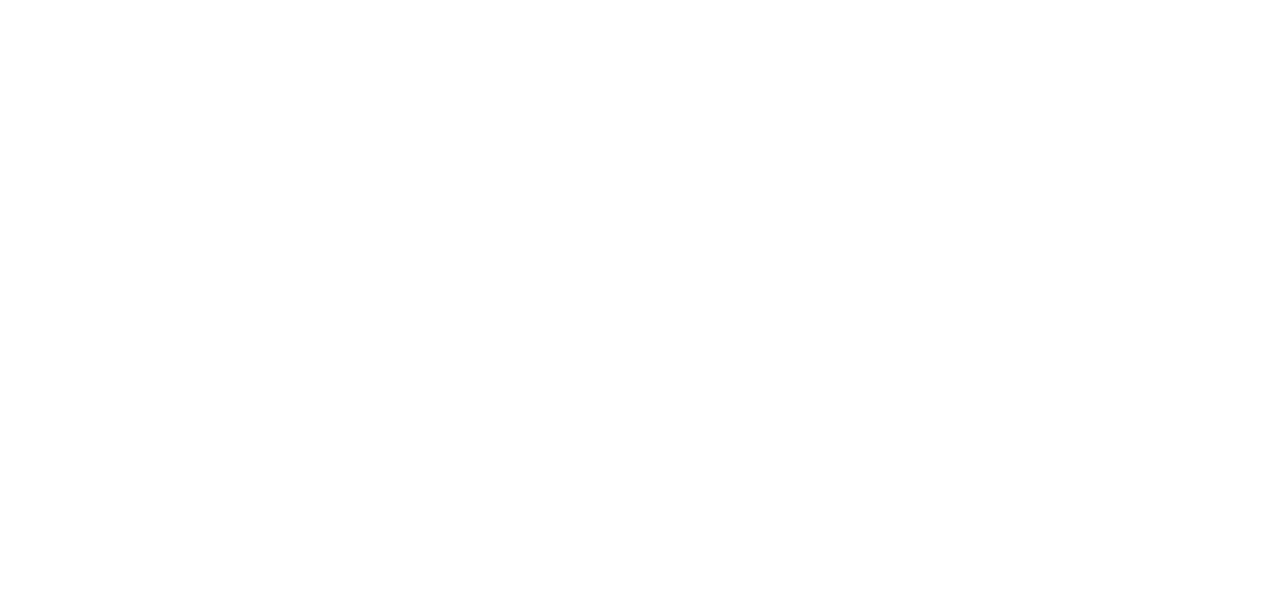
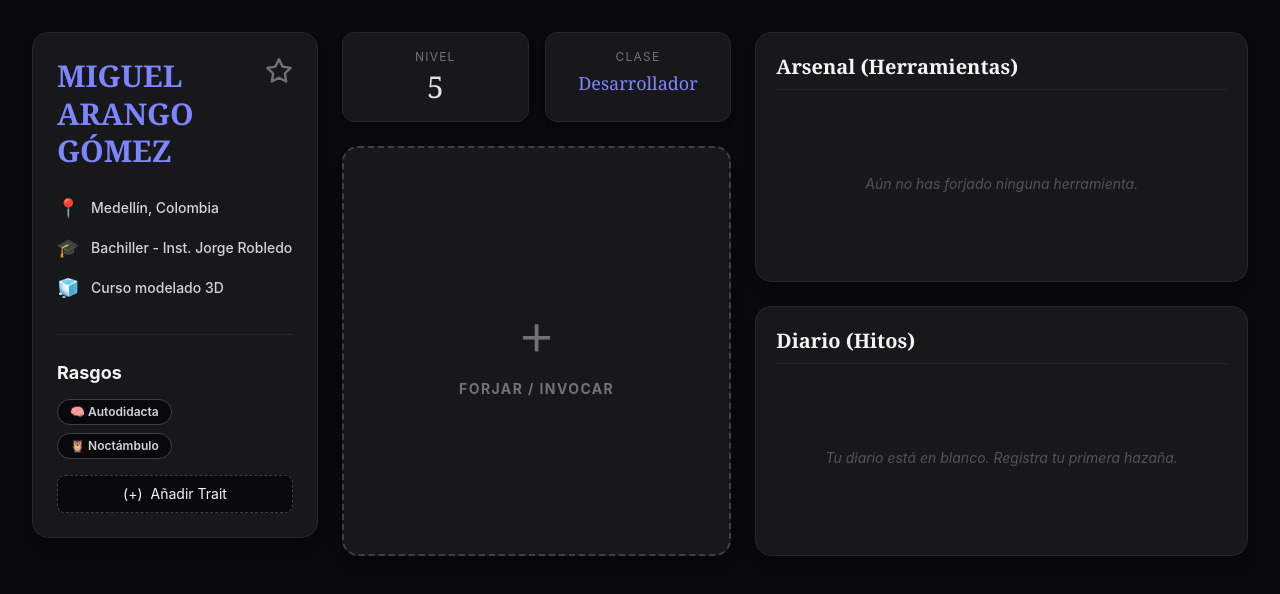
Before and after one commit to loaizavelez/ProyectoCharacterVitae, a React (Vite) app: page /home in a window 1280 px wide. Before the commit this address had no page. Shown: the top 594 px of the page. Built offline with nearby package versions, Linux system fonts and the light colour scheme.

Commit message:
conectar el home

```diff
--- a/src/App.jsx
+++ b/src/App.jsx
@@ -1,6 +1,7 @@
 import { BrowserRouter, Routes, Route } from 'react-router-dom';
 import Landing from './Pages/LandingPage/Landing';
 import Login from './Pages/Login/Login';
+import Home from './Pages/Home/Home';
 // 1. Importas el componente del Canvas
 import DrawingCanvas from './Components/DrawingCanvas/DrawingCanvas';
 
@@ -10,7 +11,7 @@
       <Routes>
         <Route path="/" element={<Landing />} />
         <Route path="/login" element={<Login />} />
-
+        <Route path="/home" element={<Home />} />
 
         <Route path="/canvas" element={
           <div className="min-h-screen bg-zinc-950 flex items-center justify-center p-4">
--- /dev/null
+++ b/src/Pages/Agregar_Herramienta/AgregarHerramienta.jsx
@@ -0,0 +1,48 @@
+import Herramienta from '../../Components/Herramienta/Herramienta.jsx';
+
+export default function AgregarHerramienta() {
+  return (
+    <main className="min-h-screen bg-zinc-950 text-zinc-100 font-sans p-4 md:p-8">
+      <div className="max-w-6xl mx-auto space-y-8">
+
+        {/* Cabecera de la página */}
+        <header className="flex items-center gap-4">
+          <button
+            onClick={() => window.history.back()}
+            className="p-2 bg-zinc-900 border border-zinc-800 rounded-full hover:bg-zinc-800 hover:border-zinc-700 transition-colors group"
+          >
+            <svg
+              xmlns="http://www.w3.org/2000/svg"
+              width="24"
+              height="24"
+              viewBox="0 0 24 24"
+              fill="none"
+              stroke="currentColor"
+              strokeWidth="2"
+              strokeLinecap="round"
+              strokeLinejoin="round"
+              className="text-zinc-400 group-hover:text-zinc-100 transition-colors"
+              aria-label="Regresar"
+            >
+              <path d="M15 18l-6-6 6-6" />
+            </svg>
+          </button>
+          <div>
+            <h1 className="text-3xl font-bold font-serif tracking-wide text-zinc-100">
+              Mesa de Forja
+            </h1>
+            <p className="text-sm text-zinc-400 mt-1">
+              Registra un nuevo artefacto en tu arsenal.
+            </p>
+          </div>
+        </header>
+
+        {/* Renderizado del Componente */}
+        <section>
+          <Herramienta />
+        </section>
+
+      </div>
+    </main>
+  );
+}
--- /dev/null
+++ b/src/Pages/Home/Home.jsx
@@ -0,0 +1,135 @@
+import { useState } from 'react';
+
+export default function Home() {
+  const [showAddModal, setShowAddModal] = useState(false);
+
+  return (
+    <main className="min-h-screen bg-zinc-950 text-zinc-100 font-sans p-4 md:p-6 lg:p-8">
+      {/* Contenedor principal con Grid.
+          1 columna en móvil, 12 columnas lógicas en tablet/escritorio */}
+      <div className="max-w-7xl mx-auto grid grid-cols-1 md:grid-cols-12 gap-6">
+
+        {/* ==========================================
+            COLUMNA 1: PERFIL (Izquierda)
+            Móvil: Ocupa todo | Tablet: 5/12 | Escritorio: 3/12
+        =========================================== */}
+        <section className="col-span-1 md:col-span-5 lg:col-span-3 bg-zinc-900 border border-zinc-800 rounded-2xl p-6 relative shadow-lg h-max">
+          <button className="absolute top-6 right-6 text-zinc-500 hover:text-yellow-500 transition-colors">
+            <svg xmlns="http://www.w3.org/2000/svg" width="28" height="28" viewBox="0 0 24 24" fill="none" stroke="currentColor" strokeWidth="2" strokeLinecap="round" strokeLinejoin="round">
+              <polygon points="12 2 15.09 8.26 22 9.27 17 14.14 18.18 21.02 12 17.77 5.82 21.02 7 14.14 2 9.27 8.91 8.26 12 2"></polygon>
+            </svg>
+          </button>
+
+          <div className="mb-6 pr-8">
+            <h1 className="text-2xl lg:text-3xl font-bold font-serif text-indigo-400 leading-tight">
+              MIGUEL ARANGO GÓMEZ
+            </h1>
+          </div>
+
+          <ul className="space-y-3 text-sm text-zinc-300 font-medium">
+            <li className="flex items-center gap-3"><span className="text-lg">📍</span> Medellín, Colombia</li>
+            <li className="flex items-center gap-3"><span className="text-lg">🎓</span> Bachiller - Inst. Jorge Robledo</li>
+            <li className="flex items-center gap-3"><span className="text-lg">🧊</span> Curso modelado 3D</li>
+          </ul>
+
+          <div className="mt-8 pt-6 border-t border-zinc-800">
+            <h2 className="text-lg font-bold text-zinc-100 mb-3">Rasgos</h2>
+            <div className="flex flex-wrap gap-2 mb-4">
+              <span className="px-3 py-1 bg-zinc-950 border border-zinc-700 rounded-full text-xs font-semibold text-zinc-300">🧠 Autodidacta</span>
+              <span className="px-3 py-1 bg-zinc-950 border border-zinc-700 rounded-full text-xs font-semibold text-zinc-300">🦉 Noctámbulo</span>
+            </div>
+            <button className="w-full py-2 bg-zinc-950 border border-dashed border-zinc-700 hover:border-indigo-500 hover:text-indigo-400 rounded-lg text-sm transition-colors flex items-center justify-center gap-2">
+              <span>(+)</span> Añadir Trait
+            </button>
+          </div>
+        </section>
+
+        {/* ==========================================
+            COLUMNA 2: ACCIÓN CENTRAL (Medio)
+            Móvil: Ocupa todo | Tablet: 7/12 | Escritorio: 4/12
+        =========================================== */}
+        <section className="col-span-1 md:col-span-7 lg:col-span-4 flex flex-col gap-6">
+          {/* Pequeños stats estilo RPG (Visibles más que todo en tablet/desktop) */}
+          <div className="grid grid-cols-2 gap-4">
+            <div className="bg-zinc-900 border border-zinc-800 rounded-xl p-4 text-center shadow-md">
+              <p className="text-xs text-zinc-500 uppercase tracking-widest mb-1">Nivel</p>
+              <p className="text-3xl font-serif text-zinc-200">5</p>
+            </div>
+            <div className="bg-zinc-900 border border-zinc-800 rounded-xl p-4 text-center shadow-md">
+              <p className="text-xs text-zinc-500 uppercase tracking-widest mb-1">Clase</p>
+              <p className="text-lg font-serif text-indigo-400 mt-1">Desarrollador</p>
+            </div>
+          </div>
+
+          {/* Tarjeta Gigante de Agregar */}
+          <button
+            onClick={() => setShowAddModal(true)}
+            className="flex-1 w-full min-h-[200px] md:min-h-[300px] bg-zinc-900 border-2 border-dashed border-zinc-700 hover:border-indigo-500 rounded-2xl flex flex-col items-center justify-center gap-4 text-zinc-500 hover:text-indigo-400 transition-all hover:scale-[1.02] active:scale-95 group shadow-lg"
+          >
+            <span className="text-6xl font-light group-hover:drop-shadow-[0_0_15px_rgba(99,102,241,0.8)]">+</span>
+            <span className="text-sm font-bold uppercase tracking-widest">Forjar / Invocar</span>
+          </button>
+        </section>
+
+        {/* ==========================================
+            COLUMNA 3: HISTORIAL E INVENTARIO (Derecha)
+            Móvil: Ocupa todo | Tablet: 12/12 (abajo) | Escritorio: 5/12
+        =========================================== */}
+        <section className="col-span-1 md:col-span-12 lg:col-span-5 flex flex-col gap-6">
+          {/* En tableta se ponen lado a lado, en móvil y escritorio se apilan */}
+          <div className="grid grid-cols-1 md:grid-cols-2 lg:grid-cols-1 gap-6 h-full">
+
+            {/* Herramientas */}
+            <div className="bg-zinc-900 border border-zinc-800 rounded-2xl p-5 shadow-lg flex flex-col min-h-[250px]">
+              <h3 className="text-xl font-bold font-serif text-zinc-100 mb-4 border-b border-zinc-800 pb-2">
+                Arsenal (Herramientas)
+              </h3>
+              <div className="flex-1 flex items-center justify-center">
+                <p className="text-zinc-600 text-sm italic text-center">
+                  Aún no has forjado ninguna herramienta.
+                </p>
+              </div>
+            </div>
+
+            {/* Hitos */}
+            <div className="bg-zinc-900 border border-zinc-800 rounded-2xl p-5 shadow-lg flex flex-col min-h-[250px]">
+              <h3 className="text-xl font-bold font-serif text-zinc-100 mb-4 border-b border-zinc-800 pb-2">
+                Diario (Hitos)
+              </h3>
+              <div className="flex-1 flex items-center justify-center">
+                <p className="text-zinc-600 text-sm italic text-center">
+                  Tu diario está en blanco. Registra tu primera hazaña.
+                </p>
+              </div>
+            </div>
+
+          </div>
+        </section>
+
+      </div>
+
+      {/* Modal Oscuro Simulado */}
+      {showAddModal && (
+        <div className="fixed inset-0 bg-black/80 backdrop-blur-sm flex items-center justify-center z-50 p-4">
+          <div className="bg-zinc-900 border border-zinc-700 rounded-2xl p-6 w-full max-w-sm text-center">
+            <h3 className="text-xl font-bold text-white mb-4">¿Qué deseas invocar?</h3>
+            <div className="flex flex-col gap-3">
+              <button className="py-3 bg-zinc-950 hover:bg-indigo-600 border border-zinc-800 rounded-lg text-white font-semibold transition-colors">
+                ⚔️ Forjar Herramienta
+              </button>
+              <button className="py-3 bg-zinc-950 hover:bg-indigo-600 border border-zinc-800 rounded-lg text-white font-semibold transition-colors">
+                📜 Registrar Hito
+              </button>
+              <button
+                onClick={() => setShowAddModal(false)}
+                className="mt-4 text-sm text-zinc-500 hover:text-zinc-300"
+              >
+                Cancelar
+              </button>
+            </div>
+          </div>
+        </div>
+      )}
+    </main>
+  );
+}
--- a/src/Pages/Login/Login.jsx
+++ b/src/Pages/Login/Login.jsx
@@ -11,8 +11,8 @@
     e.preventDefault();
     console.log('Datos de acceso:', { username, password });
 
-    // Redirigimos al canvas
-    navigate('/canvas');
+    // Redirigimos al home después del login
+    navigate('/home');
   };
 
   return (
```
